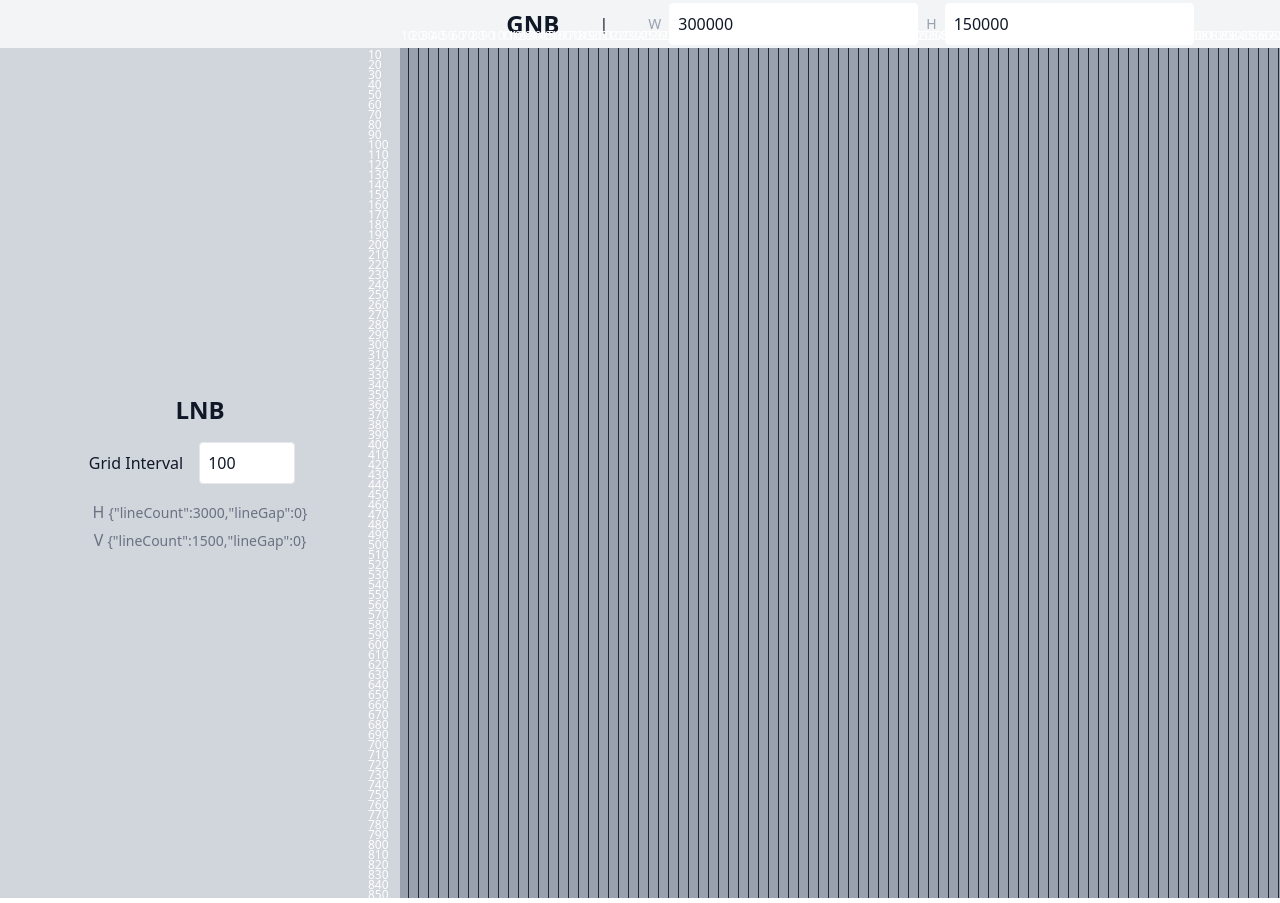
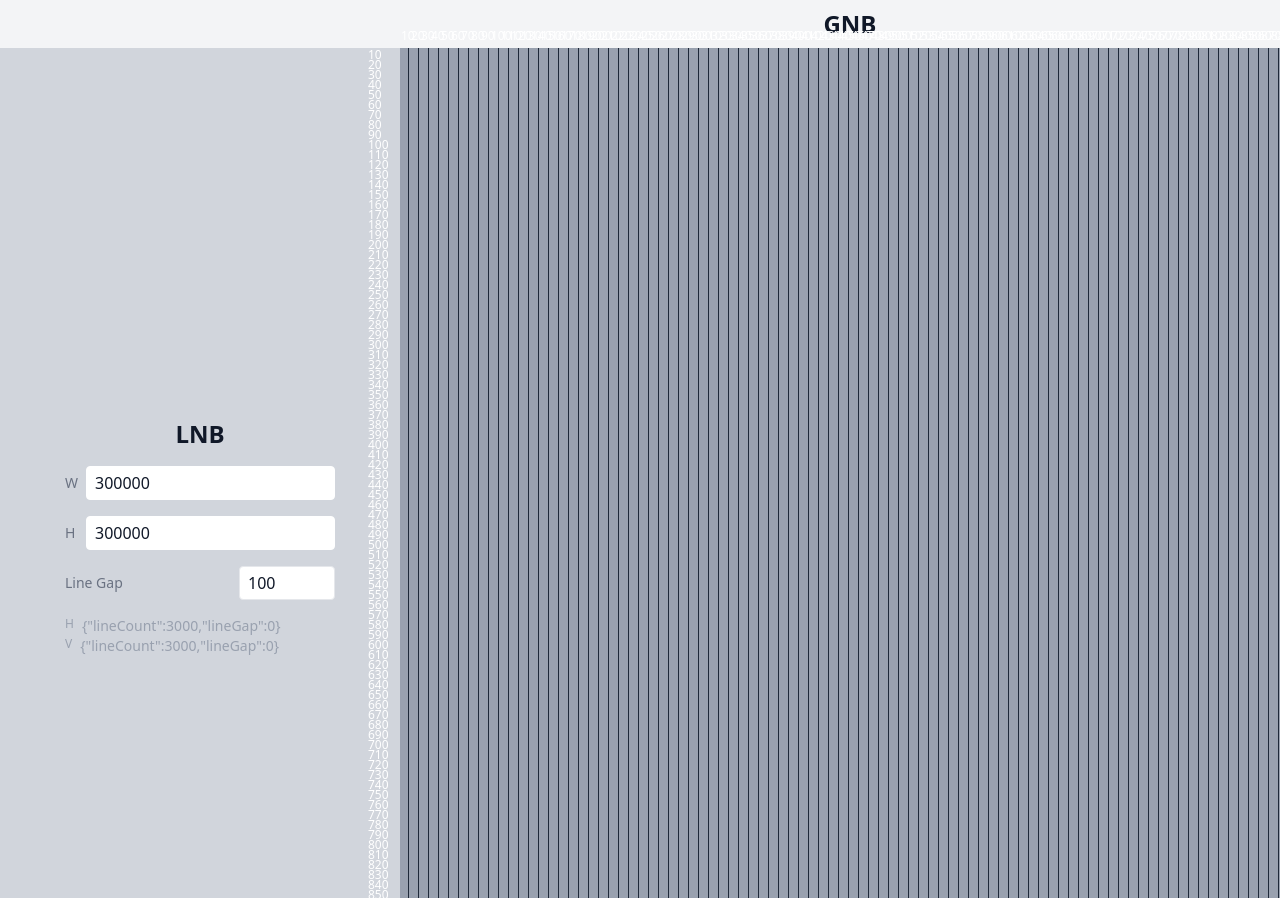
Before and after one commit to reeny404/components, a React (Vite) app: page /editor in a window 1280 px wide. Shown: the top 903 px of the page. Built offline with nearby package versions, Linux system fonts and the light colour scheme; a web font is replaced by a local one.

Commit message:
feat: 에디터 페이지 레이아웃 추가
- Button 컴포넌트의 패딩 수정
- HomePage에서 레이아웃 변경 및 제목 추가
- EditorLayer 컴포넌트로 에디터 페이지 구조 개선 및 스타일 조정

```diff
--- a/src/components/Button.tsx
+++ b/src/components/Button.tsx
@@ -9,7 +9,7 @@ export function Button({ label, ...rest }: ButtonProps) {
 
   return (
     <Component
-      className="p-2 bg-blue-500 text-white rounded-md hover:bg-blue-600"
+      className="px-4 py-2 bg-blue-500 text-white rounded-md hover:bg-blue-600"
       {...rest}
     >
       {label}
--- a/src/pages/editor/layer.tsx
+++ b/src/pages/editor/layer.tsx
@@ -1,18 +1,23 @@
-function EditorLayer() {
+type Props = {
+  children: [React.ReactNode, React.ReactNode];
+};
+
+function EditorLayer({ children: [inputs, editor] }: Props) {
   return (
     <div className="h-screen grid grid-rows-[48px_1fr] text-gray-900 text-center">
-      <header className="flex items-center justify-center text-2xl font-bold bg-gray-100">
+      <header className="flex items-center justify-center gap-x-10 bg-gray-100 text-2xl font-bold">
         GNB
       </header>
-      <div className="grid grid-cols-[300px_1fr] h-full">
-        <nav className="flex items-center justify-center bg-gray-300">
-          <span className="text-2xl font-bold">LNB</span>
+      <div className="grid grid-cols-[400px_1fr_300px] h-full">
+        <nav className="px-4 flex flex-col items-center justify-center gap-y-4 bg-gray-300">
+          <span className="mt-32 text-2xl font-bold">LNB</span>
+          {inputs}
         </nav>
-        <main className="flex items-center justify-center">
-          <div className="flex items-center justify-between">
-            <span>hello world</span>
-          </div>
-        </main>
+        {editor}
+        <div className="px-4 flex flex-col items-center justify-center gap-y-4 bg-gray-300">
+          <span className="text-2xl font-bold">Right Panel</span>
+          <div className="space-x-4"></div>
+        </div>
       </div>
     </div>
   );
--- a/src/pages/editor/page.tsx
+++ b/src/pages/editor/page.tsx
@@ -1,5 +1,6 @@
 import clsx from 'clsx';
 import { useState } from 'react';
+import EditorLayer from './layer';
 
 const CANVAS_W = 1000; // px
 const CANVAS_H = 850; // px
@@ -36,7 +37,7 @@ const calculateTotalLineCount = (
 function EditorTestPage() {
   const [realInterval, setRealInterval] = useState<number>(100);
   const [realW, setRealW] = useState<number>(300000);
-  const [realH, setRealH] = useState<number>(150000);
+  const [realH, setRealH] = useState<number>(300000);
 
   // const calculate = useCallback((canvasSize: number, realSize: number, realGridGap: number): GridLineSpec=> {
   //   const lineCount = Math.floor(realSize / realGridGap);
@@ -61,37 +62,36 @@ function EditorTestPage() {
   const vLineCount = calculateTotalLineCount(CANVAS_W, canvasInterval);
 
   return (
-    <div className="h-screen grid grid-rows-[48px_1fr] text-gray-900 text-center">
-      <header className="flex items-center justify-center gap-x-10 bg-gray-100">
-        <span className="text-2xl font-bold">GNB</span>
-        <span> | </span>
-        <div>
+    <EditorLayer>
+      <div
+        className="grid grid-rows-2 items-center justify-center gap-y-4"
+        aria-label="데이터 설정"
+      >
         <div className="flex items-center justify-between gap-x-2">
-            <span className="text-sm text-gray-400">W</span>
+          <span className="text-sm text-gray-500">W</span>
           <input
             type="number"
-              className="w-4/5 p-2 rounded bg-white border border-white hover:border-gray-800 xoutline-none border-box"
+            className="px-2 py-1 rounded bg-white border border-white hover:border-gray-800 xoutline-none border-box"
             value={realW}
             onChange={(e) => setRealW(Number(e.target.value))}
+            step={10000}
           />
-            <span className="text-sm text-gray-400">H</span>
+        </div>
+        <div className="flex items-center justify-between gap-x-2">
+          <span className="text-sm text-gray-500">H</span>
           <input
             type="number"
-              className="w-4/5 p-2 rounded bg-white border border-white hover:border-gray-800 xoutline-none border-box"
+            className="px-2 py-1 rounded bg-white border border-white hover:border-gray-800 xoutline-none border-box"
             value={realH}
             onChange={(e) => setRealH(Number(e.target.value))}
+            step={10000}
           />
         </div>
-        </div>
-      </header>
-      <div className="grid grid-cols-[400px_1fr_300px] h-full">
-        <nav className="px-4 flex flex-col items-center justify-center gap-y-4 bg-gray-300">
-          <span className="text-2xl font-bold">LNB</span>
-          <div className="space-x-4">
-            <span>Grid Interval</span>
+        <div className="flex items-center justify-between gap-x-2">
+          <span className="text-sm text-gray-500">Line Gap</span>
           <input
             type="number"
-              className="p-2 w-24 rounded bg-white border border-gray-200 hover:border-gray-800 xoutline-none border-box"
+            className="px-2 py-1 w-24 rounded bg-white border border-gray-200 hover:border-gray-800 xoutline-none border-box"
             value={realInterval}
             onChange={(e) => setRealInterval(Number(e.target.value))}
             min={100}
@@ -106,23 +106,24 @@ function EditorTestPage() {
             <option value="100000"></option>
           </datalist>
         </div>
-          <div className="flex flex-col items-center justify-center gap-y-1 text-gray-500">
-            <div>
-              H{' '}
+        <div className=" text-xs text-gray-400">
+          <div className="flex gap-x-2">
+            <span>H</span>
             <span className="break-all text-sm">
               {JSON.stringify(hLineSpec)}
             </span>
           </div>
-            <div>
-              V{' '}
+          <div className="flex gap-x-2">
+            <span>V</span>
             <span className="break-all text-sm">
               {JSON.stringify(vLineSpec)}
             </span>
           </div>
         </div>
-        </nav>
+      </div>
       <main className="flex items-center justify-center">
         <section
+          aria-label="editor"
           className="bg-white #overflow-hidden"
           style={{
             width: CANVAS_W,
@@ -141,12 +142,7 @@ function EditorTestPage() {
           />
         </section>
       </main>
-        <div className="px-4 flex flex-col items-center justify-center gap-y-4 bg-gray-300">
-          <span className="text-2xl font-bold">Right Panel</span>
-          <div className="space-x-4"></div>
-        </div>
-      </div>
-    </div>
+    </EditorLayer>
   );
 }
 
--- a/src/pages/page.tsx
+++ b/src/pages/page.tsx
@@ -2,11 +2,9 @@ import { Button } from '../components/Button';
 
 export default function HomePage() {
   return (
-    <div className="flex flex-col items-center justify-center gap-4">
-      <main className="flex flex-1 text-3xl font-bold text-blue-500">
-        hello world
-      </main>
+    <main className="h-screen flex flex-col items-center justify-center text-center gap-y-4">
+      <h1 className="text-3xl font-bold text-blue-500">hello world</h1>
       <Button href="/editor" label="editor" />
-    </div>
+    </main>
   );
 }
```
Lines whose indentation alone changed are shown as unchanged.
